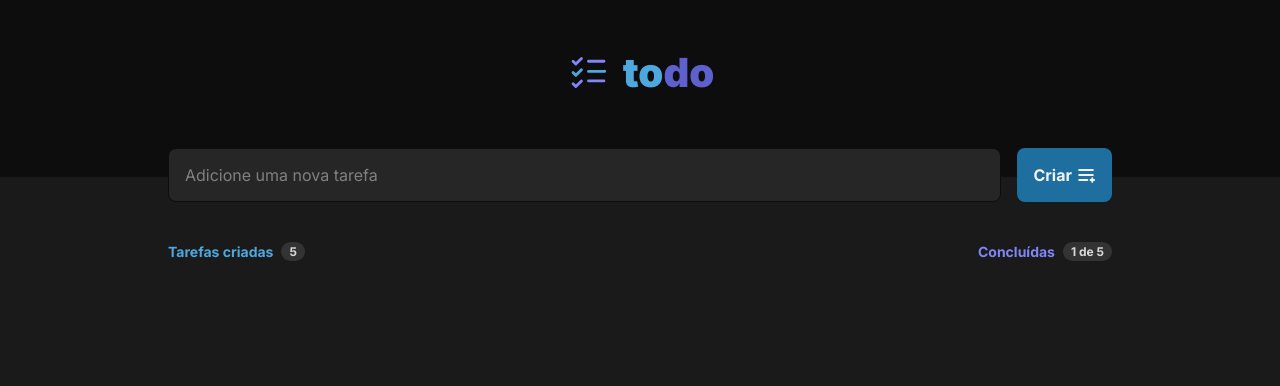
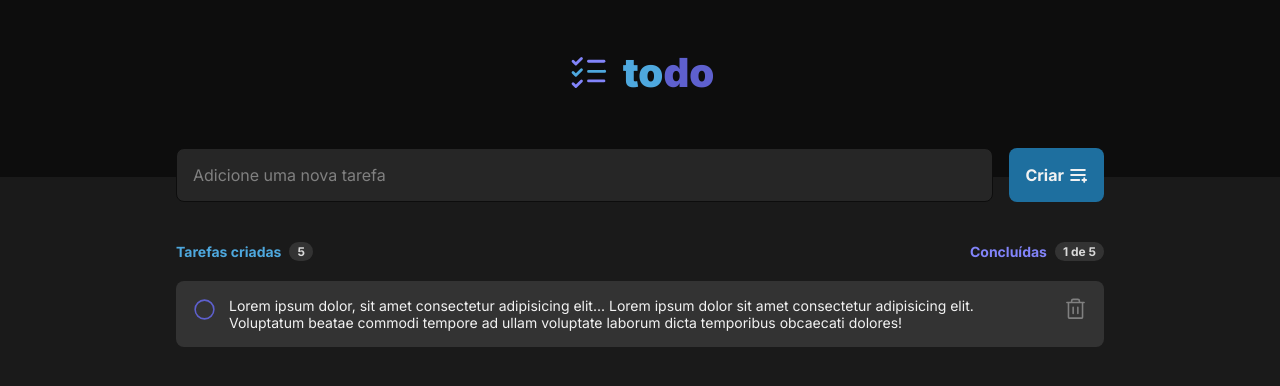
Before and after one commit to CarlosLonghi/ToDo_List, a React (Vite) app: page / in a window 1280 px wide. Shown: the top 386 px of the page. Built offline with nearby package versions, Linux system fonts and the light colour scheme.

Commit message:
feat: create Task component

```diff
--- a/src/App.module.css
+++ b/src/App.module.css
@@ -1,13 +1,14 @@
 .wrapper {
   max-width: 60rem;
   margin: 0 auto;
-  padding: 0 0.5rem;
+  padding: 0 1rem;
 }
 
 .wrapper > header {
   display: flex;
   justify-content: space-between;
   margin-top: 2.5rem;
+  margin-bottom: 1.25rem;
 }
 
 .tasks, .completed {
--- a/src/App.tsx
+++ b/src/App.tsx
@@ -1,6 +1,7 @@
 import styles from './App.module.css'
 import { Header } from './components/Header'
 import { Input } from './components/Input'
+import { Task } from './components/Task'
 import './global.css'
 
 export function App() {
@@ -20,6 +21,8 @@ export function App() {
             <span>1 de 5</span>
           </div>
         </header>
+
+        <Task/>
       </div>
     </>
   )
--- a/src/components/Input.module.css
+++ b/src/components/Input.module.css
@@ -21,9 +21,7 @@
   align-items: center;
   gap: 0.25rem;
   padding: 0 1rem;
-  cursor: pointer;
   border-radius: 8px;
-  border: none;
   color: var(--gray-100);
   background: var(--blue-500);
   font-weight: 700;
--- /dev/null
+++ b/src/components/Task.module.css
@@ -0,0 +1,39 @@
+.task {
+  display: flex;
+  padding: 1rem;
+  gap: 0.75rem;
+  border-radius: 8px;
+  background: var(--gray-400);
+}
+
+.text, .completedText {
+  flex: 1;
+  font-size: 0.875rem;
+}
+.text {
+  color: var(--gray-100);
+}
+.completedText {
+  color: var(--gray-300);
+  text-decoration: line-through;
+}
+
+.task button {
+  background: transparent;
+  height: fit-content;
+}
+
+.checkButton svg {
+  fill: var(--purple-500);
+  transition: fill 0.1s;
+}
+.checkButton:hover svg {
+  fill: var(--purple-300);
+}
+
+.trashButton svg {
+  fill: var(--gray-300);
+}
+.trashButton:hover svg {
+  fill: var(--red-300);
+}
--- /dev/null
+++ b/src/components/Task.tsx
@@ -0,0 +1,45 @@
+import { useState } from 'react';
+import styles from './Task.module.css';
+import { Circle, CheckCircle, Trash } from '@phosphor-icons/react';
+
+export function Task() {
+  const [isHovering, setIsHovering] = useState(false);
+  const [isCompleted, setIsCompleted] = useState(false);
+
+  function handleToggleCompletion() {
+    setIsCompleted(!isCompleted);
+  }
+
+  const renderCircleIcon = () => {
+    switch (true) {
+      case isCompleted:
+        return <CheckCircle size={25} weight='fill' />;
+      case isHovering:
+        return <Circle size={25} weight='duotone' />;
+      default:
+        return <Circle size={25} />;
+    }
+  };
+
+  return (
+    <article className={styles.task}>
+      <button
+        title='Mudar status'
+        className={styles.checkButton}
+        onMouseEnter={() => setIsHovering(true)}
+        onMouseLeave={() => setIsHovering(false)}
+        onClick={handleToggleCompletion}
+      >
+        {renderCircleIcon()}
+      </button>
+
+      <p className={isCompleted ? styles.completedText : styles.text}>
+        Lorem ipsum dolor, sit amet consectetur adipisicing elit... Lorem ipsum dolor sit amet consectetur adipisicing elit. Voluptatum beatae commodi tempore ad ullam voluptate laborum dicta temporibus obcaecati dolores!
+      </p>
+
+      <button title='Remover tarefa' className={styles.trashButton}>
+        <Trash size={25} />
+      </button>
+    </article>
+  );
+}
--- a/src/global.css
+++ b/src/global.css
@@ -36,3 +36,9 @@ body, input, textarea, button {
   font-weight: 400;
   font-size: 1rem;
 }
+
+button, a {
+  border: none;
+  cursor: pointer;
+  text-decoration: none;
+}
```
